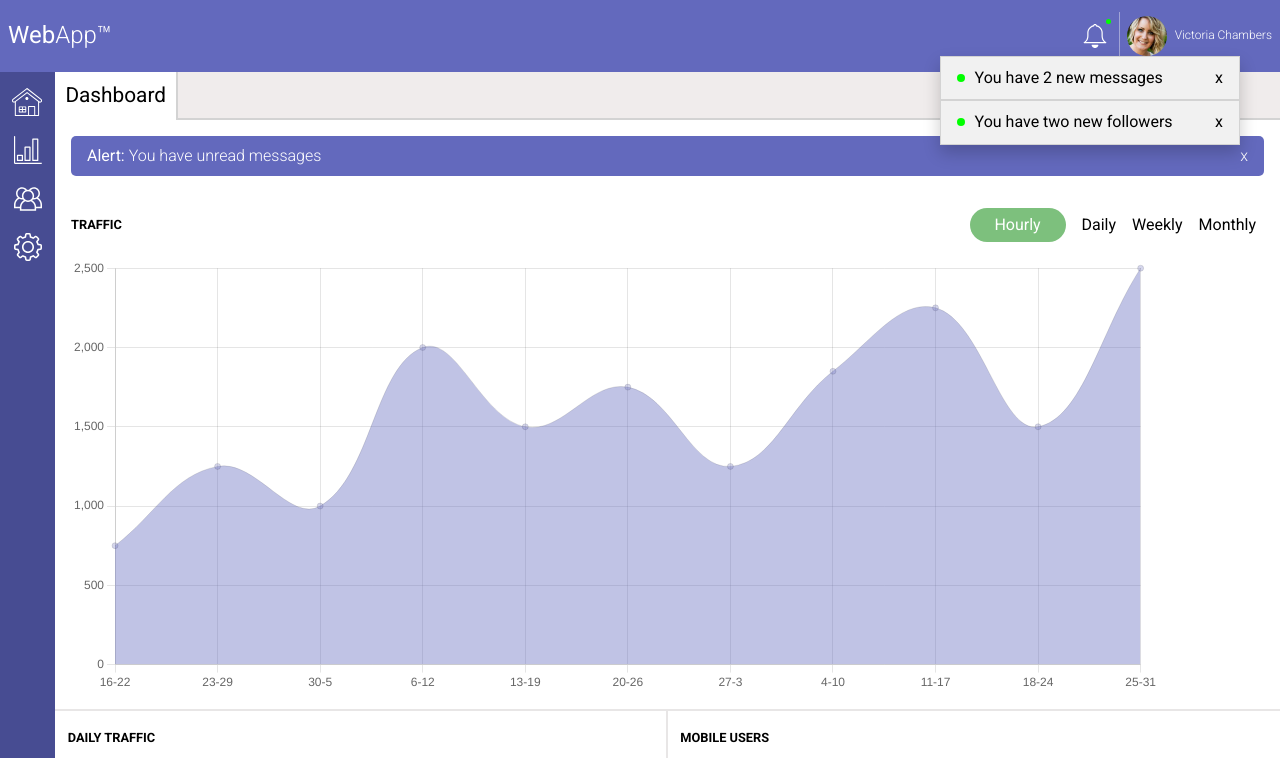
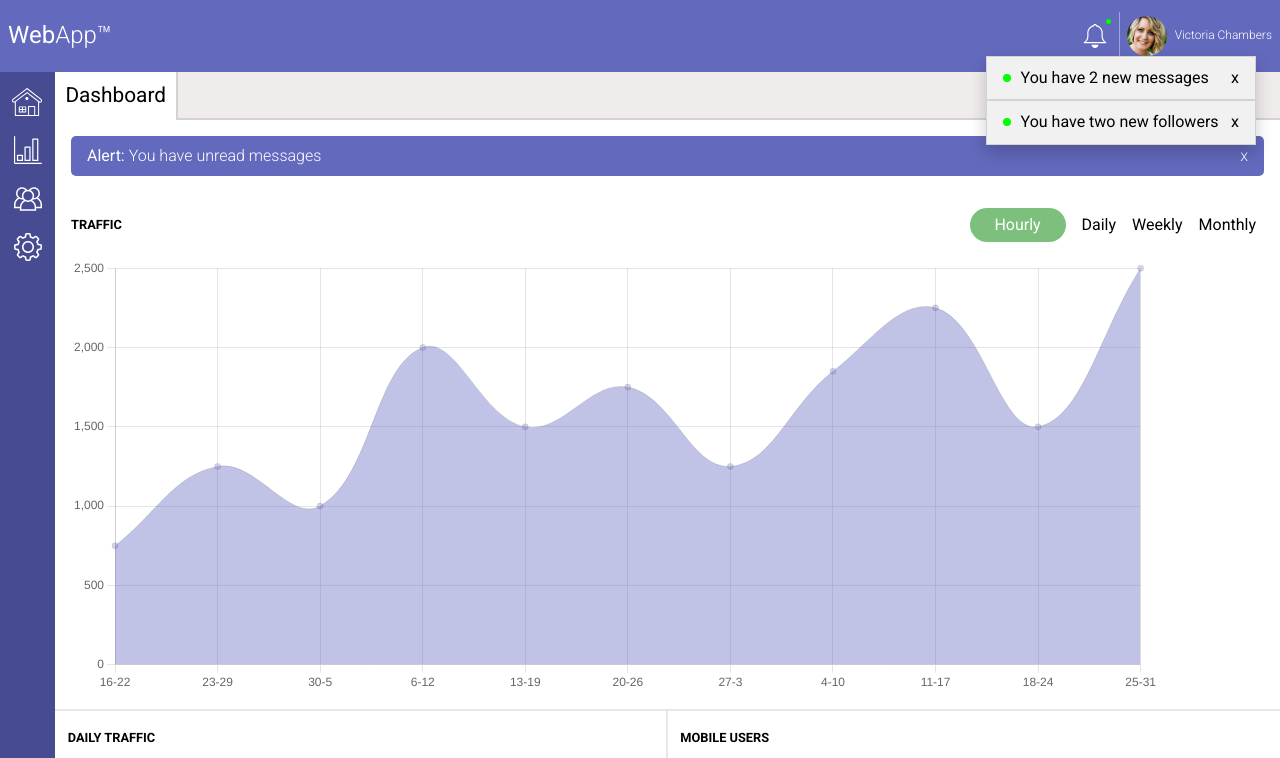
Before and after one commit to GordonMunro/Web-App-Dashboard, a plain HTML site: page index.html in a window 1280 px wide. Both pictures are taken after a click on the element 1096 px from the left and 35 px from the top of the page. Shown: the top 758 px of the page. Drawn offline with nearby package versions, Linux system fonts and the light colour scheme.

Commit message:
Update styles.css

```diff
--- a/css/styles.css
+++ b/css/styles.css
@@ -139,12 +139,12 @@ header h3 {
     display: none;
     position: absolute;
     background-color: #f1f1f1;
-    min-width: 300px;
+    min-width: 270px;
     overflow: auto;
     box-shadow: 0px 8px 16px 0px rgba(0,0,0,0.2);
     z-index: 1;
     top: 1.25em;
-    right: 2em;
+    right: 1em;
   }
 
   .dropdown-content a {
```
